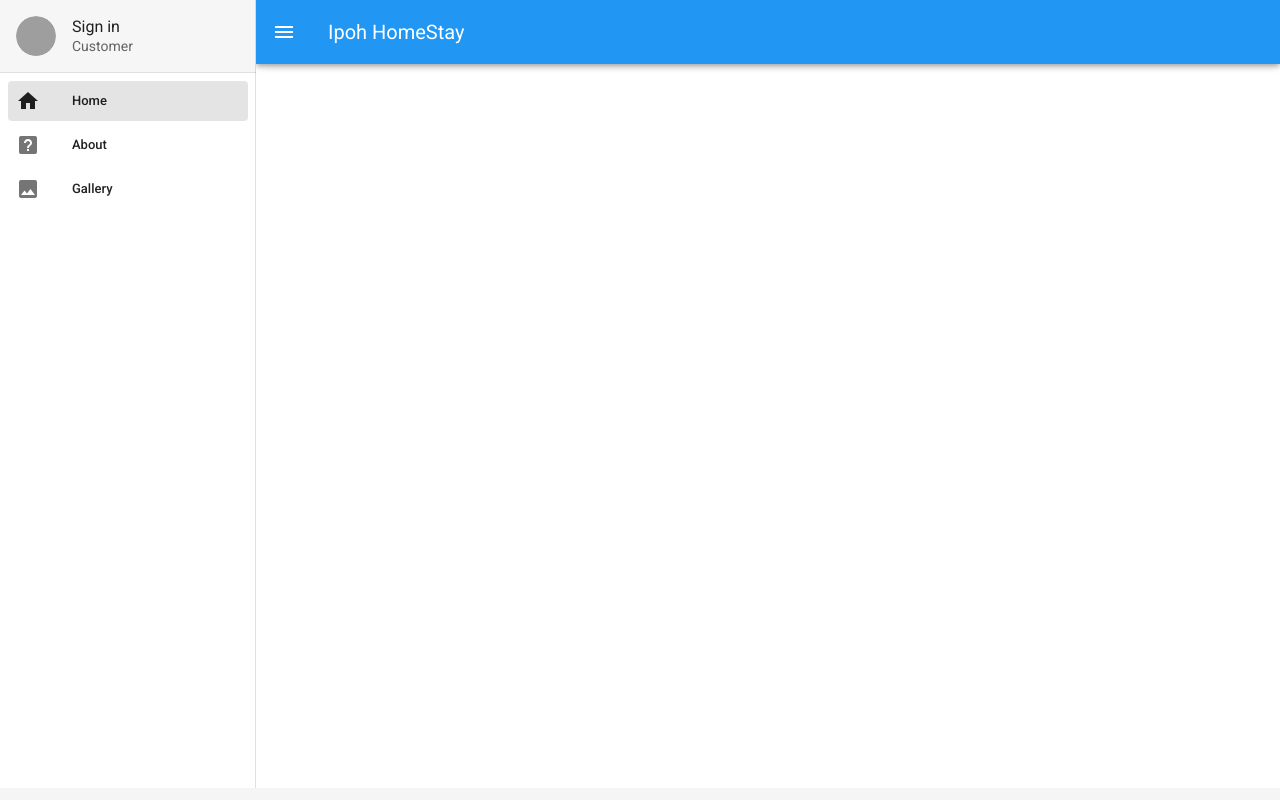
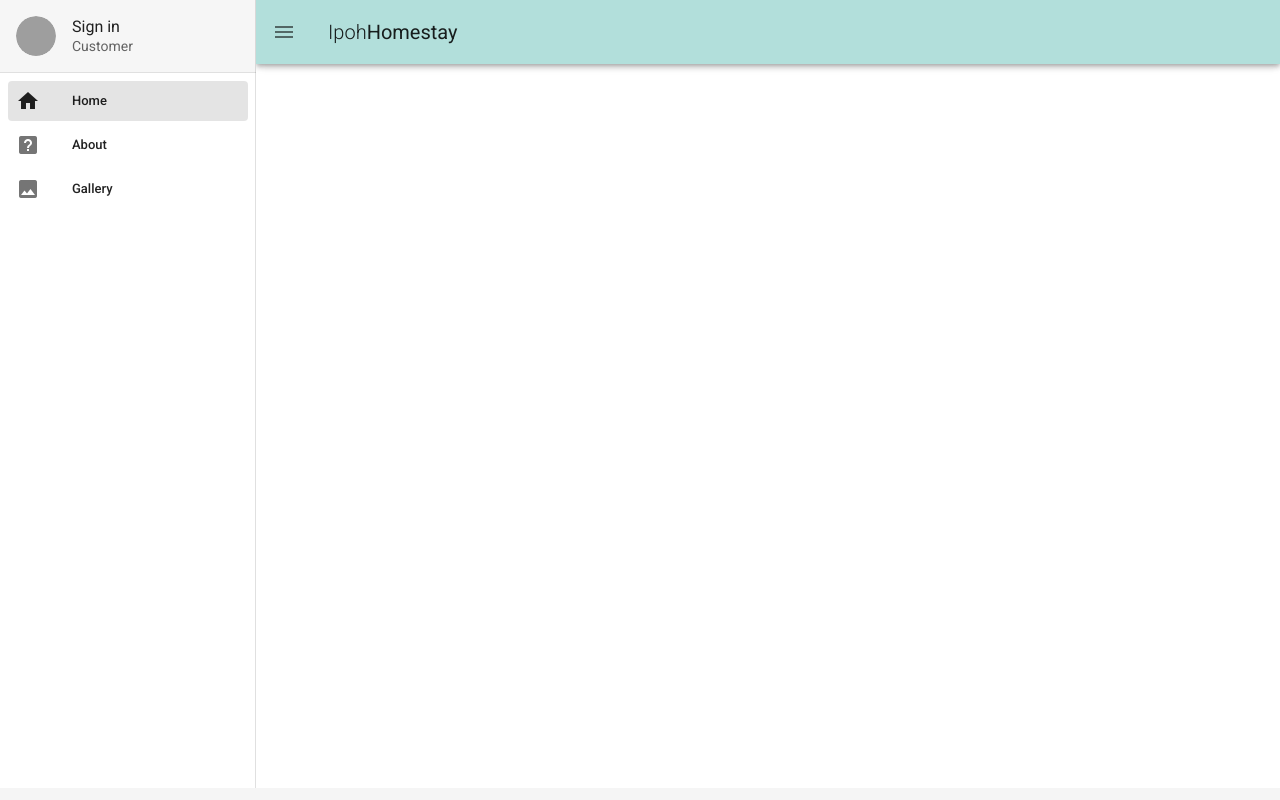
Before and after one commit to chonghow97/FYP-2020-VUE, a Vue app: page / in a window 1280 px wide. Built offline with nearby package versions, Linux system fonts and the light colour scheme; grey boxes are pictures that could not be loaded.

Commit message:
Update sidebar

```diff
--- a/src/App.vue
+++ b/src/App.vue
@@ -3,15 +3,18 @@
     <!-- App.vue -->
 
     <v-app>
-      <v-navigation-drawer app>
+      <v-navigation-drawer app v-model="drawer">
         <!-- -->
         <Menu></Menu>
       </v-navigation-drawer>
 
-      <v-app-bar app color="blue light-8" dark>
+      <v-app-bar app class="teal lighten-4">
         <!-- -->
-        <v-app-bar-nav-icon></v-app-bar-nav-icon>
-        <v-toolbar-title>Ipoh HomeStay</v-toolbar-title>
+        <v-app-bar-nav-icon @click="drawer= !drawer"></v-app-bar-nav-icon>
+        <v-toolbar-title>
+          <span class="font-weight-light">Ipoh</span>
+          <span>Homestay</span>
+        </v-toolbar-title>
       </v-app-bar>
 
       <!-- Sizes your content based upon application components -->
@@ -34,6 +37,11 @@
 import Menu from "@/components/Menu.vue";
 export default {
   components: { Menu },
+  data() {
+    return {
+      drawer: true,
+    };
+  },
 };
 </script>
 
--- a/src/components/Menu.vue
+++ b/src/components/Menu.vue
@@ -26,14 +26,18 @@
     </v-list>
 
     <!-- Register form -->
-    <v-dialog v-model="dialog" max-width="290"></v-dialog>
+    <v-dialog v-model="dialog" max-width="500">
+      <Register></Register>
+    </v-dialog>
   </div>
 </template>
 
 
 
 <script>
+import Register from "@/components/Register.vue";
 export default {
+  components: { Register },
   data() {
     return {
       items: [
--- /dev/null
+++ b/src/components/Register.vue
@@ -0,0 +1,17 @@
+<template>
+  <div id="menu">
+    <v-card>
+      <v-list>
+        <v-card-title>Register</v-card-title>
+        <v-divider></v-divider>
+      </v-list>
+    </v-card>
+  </div>
+</template>
+
+<script>
+export default {};
+</script>
+
+<style>
+</style>
```
